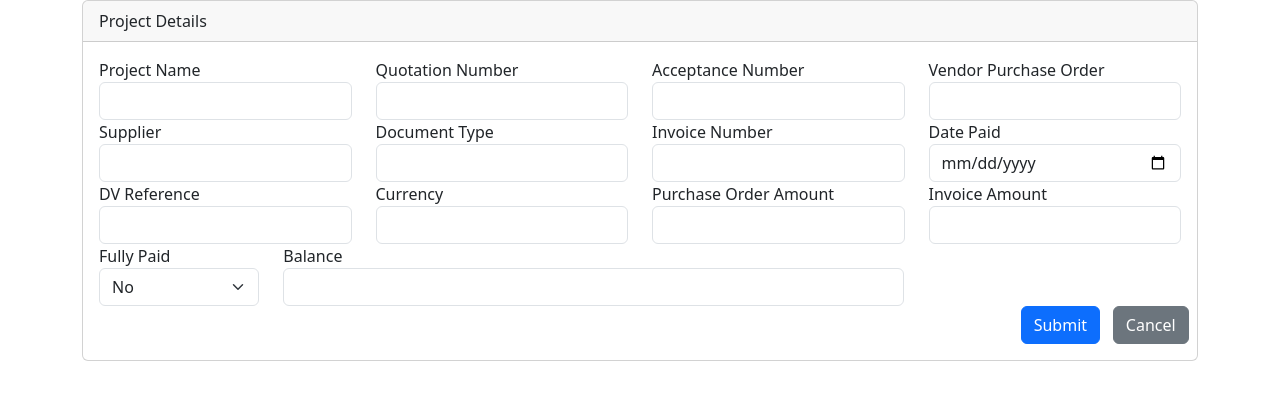
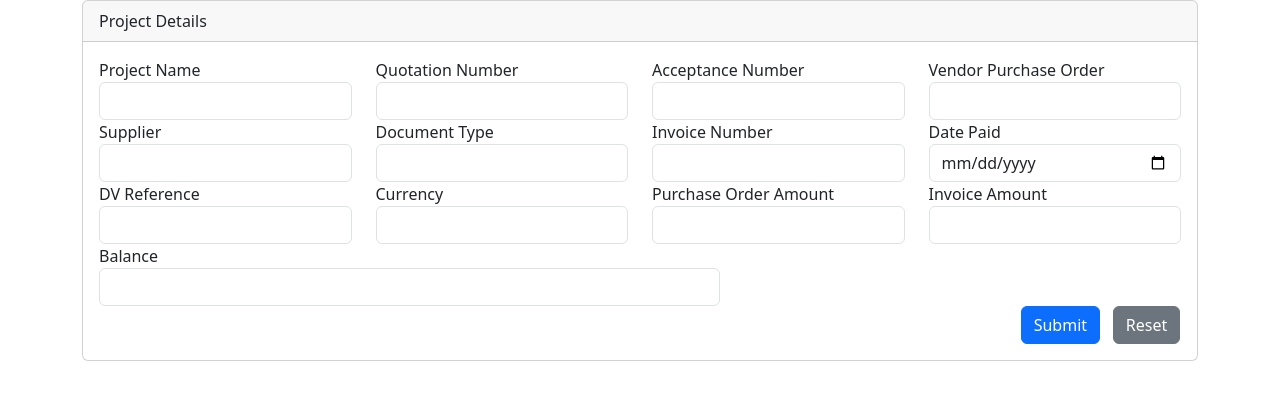
Before and after one commit to JLCleofas/apar-app, a FastAPI app: page /ap/details/1 in a window 1280 px wide. Shown: the part 56-456 px from the top of the page. Run offline with FastAPI, Linux system fonts and the light colour scheme.

Commit message:
Removed fully paid column

```diff
--- a/templates/ap-details.html
+++ b/templates/ap-details.html
@@ -147,13 +147,6 @@
           </div>
         </div>
         <div class="row">
-          <div class="col-2">
-            <label for="">Fully Paid</label>
-            <select class="form-select" aria-label="Is paid?" name="fully_paid" id="">
-                <option value="true" {% if project.fully_paid %} selected {% endif %}>Yes</option>
-                <option value="false" {% if not project.fully_paid %} selected {% endif %}>No</option>
-            </select>
-          </div>
           <div class="col-7">
             <label for="">Balance</label>
             <input
@@ -169,7 +162,7 @@
         </div>
       <div class="row justify-content-end">
           <div class="col-1"><button type="button" class="btn btn-primary" data-bs-toggle="modal" data-bs-target="#staticBackdrop">Submit</button></div>
-          <div class="col-1"><button type="reset" class="btn btn-secondary">Cancel</button></div>
+          <div class="col-1"><button type="reset" class="btn btn-secondary">Reset</button></div>
       </div>
       {% include 'modals.html' %}
       </form>
```
